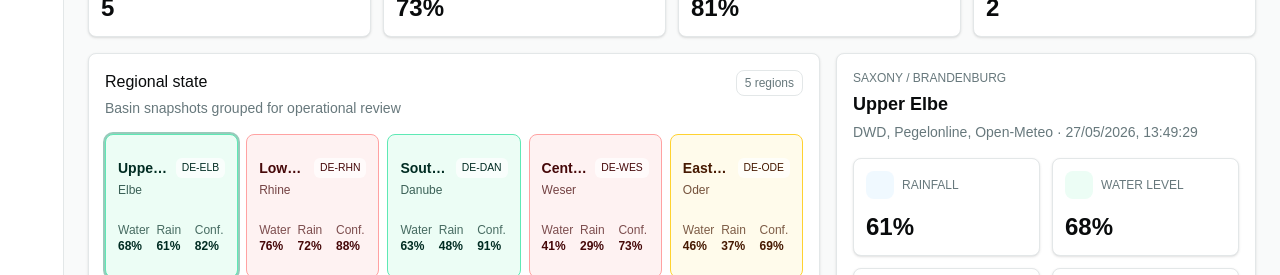
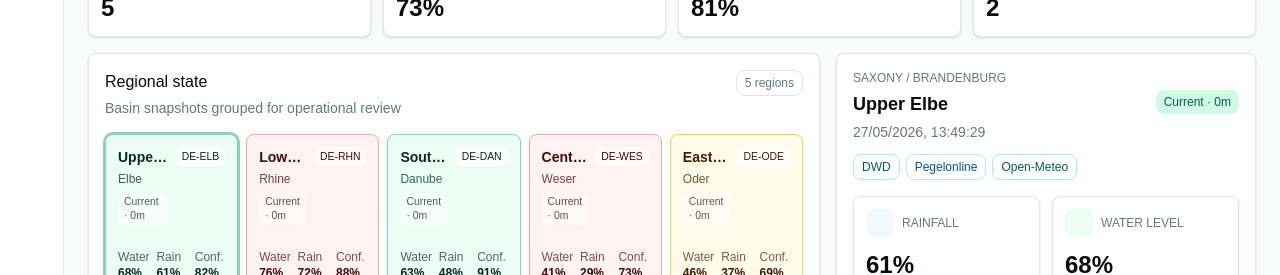
Before and after one commit to kabaskill/droplet, a React (Vite) app in the folder frontend/: page / in a window 1280 px wide. Shown: the part 154-429 px from the top of the page. Built offline with nearby package versions, Linux system fonts and the light colour scheme; no server answers; some icons are missing.

Commit message:
add: snapshot source freshness

```diff
--- a/frontend/src/components/app/RegionDetailPanel.tsx
+++ b/frontend/src/components/app/RegionDetailPanel.tsx
@@ -8,6 +8,12 @@ import {
 import { HistoricalTrend } from "@/components/app/HistoricalTrend"
 import { MetricTile } from "@/components/app/MetricTile"
 import { ReservoirState } from "@/components/app/ReservoirState"
+import { cn } from "@/lib/utils"
+import {
+  freshnessLabel,
+  snapshotFreshnessStatus,
+  snapshotSourceTags,
+} from "@/services/snapshot-freshness"
 import type { Region, ReservoirSnapshot } from "@/services/types"
 
 type RegionDetailPanelProps = {
@@ -21,17 +27,55 @@ export function RegionDetailPanel({
   region,
   snapshot,
 }: RegionDetailPanelProps) {
+  const freshnessStatus = snapshotFreshnessStatus(snapshot)
+  const sources = snapshotSourceTags(snapshot)
+
   return (
     <aside className="grid gap-4 xl:grid-cols-1">
       <section className="rounded-md border bg-card p-4 shadow-sm">
-        <div className="mb-4">
-          <div className="text-xs font-medium uppercase text-muted-foreground">
-            {region.federalState}
+        <div className="mb-4 space-y-3">
+          <div>
+            <div className="text-xs font-medium uppercase text-muted-foreground">
+              {region.federalState}
+            </div>
+            <div className="mt-1 flex items-start justify-between gap-3">
+              <h2 className="text-lg font-semibold">{region.name}</h2>
+              <span
+                className={cn(
+                  "shrink-0 rounded-md px-2 py-1 text-xs font-medium capitalize",
+                  freshnessStatus === "current" &&
+                    "bg-emerald-100 text-emerald-800 dark:bg-emerald-950 dark:text-emerald-200",
+                  freshnessStatus === "stale" &&
+                    "bg-amber-100 text-amber-800 dark:bg-amber-950 dark:text-amber-200",
+                  freshnessStatus === "old" &&
+                    "bg-red-100 text-red-800 dark:bg-red-950 dark:text-red-200"
+                )}
+              >
+                {freshnessStatus} · {freshnessLabel(snapshot)}
+              </span>
+            </div>
+            <p className="mt-1 text-sm text-muted-foreground">
+              {new Date(snapshot.timestamp).toLocaleString("en-DE")}
+            </p>
           </div>
-          <h2 className="mt-1 text-lg font-semibold">{region.name}</h2>
-          <p className="mt-1 text-sm text-muted-foreground">
-            {snapshot.source} · {new Date(snapshot.timestamp).toLocaleString("en-DE")}
-          </p>
+
+          <div className="flex flex-wrap gap-1.5">
+            {sources.map((source) => (
+              <span
+                className={cn(
+                  "max-w-full truncate rounded-md border bg-background px-2 py-1 text-xs text-muted-foreground",
+                  source.kind === "water" && "border-sky-200 text-sky-800 dark:text-sky-200",
+                  source.kind === "weather" &&
+                    "border-emerald-200 text-emerald-800 dark:text-emerald-200",
+                  source.kind === "fallback" &&
+                    "border-amber-200 text-amber-800 dark:text-amber-200"
+                )}
+                key={`${source.kind}-${source.label}`}
+              >
+                {source.label}
+              </span>
+            ))}
+          </div>
         </div>
 
         <div className="grid grid-cols-2 gap-3">
--- a/frontend/src/components/app/RegionOperationsMap.tsx
+++ b/frontend/src/components/app/RegionOperationsMap.tsx
@@ -1,6 +1,10 @@
 import { useTransition } from "react"
 
 import { cn } from "@/lib/utils"
+import {
+  freshnessLabel,
+  snapshotFreshnessStatus,
+} from "@/services/snapshot-freshness"
 import type { Region, ReservoirSnapshot } from "@/services/types"
 
 type RegionOperationsMapProps = {
@@ -13,6 +17,10 @@ type RegionOperationsMapProps = {
 function riskClass(snapshot?: ReservoirSnapshot) {
   if (!snapshot) {
     return "border-border bg-muted"
+  }
+
+  if (snapshotFreshnessStatus(snapshot) === "old") {
+    return "border-amber-300 bg-amber-50 text-amber-950 dark:bg-amber-950/30 dark:text-amber-100"
   }
 
   if (snapshot.waterLevel > 72 || snapshot.evaporationPressure > 62) {
@@ -52,6 +60,7 @@ export function RegionOperationsMap({
         {regions.map((region) => {
           const snapshot = snapshots.find((item) => item.regionId === region.id)
           const selected = selectedRegionId === region.id
+          const freshnessStatus = snapshot ? snapshotFreshnessStatus(snapshot) : null
 
           return (
             <button
@@ -70,7 +79,14 @@ export function RegionOperationsMap({
               <div className="flex items-start justify-between gap-2">
                 <div className="min-w-0">
                   <div className="truncate text-sm font-semibold">{region.name}</div>
-                  <div className="mt-1 truncate text-xs opacity-75">{region.basin}</div>
+                  <div className="mt-1 flex flex-wrap items-center gap-1.5 text-xs opacity-75">
+                    <span className="truncate">{region.basin}</span>
+                    {snapshot && freshnessStatus ? (
+                      <span className="rounded-sm bg-background/70 px-1.5 py-0.5 text-[0.65rem] font-medium capitalize">
+                        {freshnessStatus} · {freshnessLabel(snapshot)}
+                      </span>
+                    ) : null}
+                  </div>
                 </div>
                 <span className="shrink-0 rounded-sm bg-background/70 px-1.5 py-0.5 text-[0.65rem] font-medium">
                   {region.code}
--- /dev/null
+++ b/frontend/src/services/snapshot-freshness.ts
@@ -0,0 +1,78 @@
+import type {
+  ReservoirSnapshot,
+  SnapshotFreshnessStatus,
+  SnapshotSourceKind,
+} from "@/services/types"
+
+export function snapshotFreshnessStatus(
+  snapshot: ReservoirSnapshot
+): SnapshotFreshnessStatus {
+  return snapshot.freshnessStatus ?? statusFromAge(snapshotAgeMinutes(snapshot))
+}
+
+export function snapshotAgeMinutes(snapshot: ReservoirSnapshot) {
+  if (typeof snapshot.ageMinutes === "number") {
+    return snapshot.ageMinutes
+  }
+
+  const observedAt = new Date(snapshot.timestamp).getTime()
+
+  if (Number.isNaN(observedAt)) {
+    return 0
+  }
+
+  return Math.max(0, Math.round((Date.now() - observedAt) / 60_000))
+}
+
+export function freshnessLabel(snapshot: ReservoirSnapshot) {
+  const ageMinutes = snapshotAgeMinutes(snapshot)
+
+  if (ageMinutes < 60) {
+    return `${ageMinutes}m`
+  }
+
+  return `${Math.round(ageMinutes / 60)}h`
+}
+
+export function snapshotSourceTags(snapshot: ReservoirSnapshot) {
+  if (snapshot.sources?.length) {
+    return snapshot.sources
+  }
+
+  return snapshot.source.split(",").map((label) => {
+    const trimmedLabel = label.trim()
+
+    return {
+      kind: sourceKind(trimmedLabel),
+      label: trimmedLabel,
+    }
+  })
+}
+
+function statusFromAge(ageMinutes: number): SnapshotFreshnessStatus {
+  if (ageMinutes <= 120) {
+    return "current"
+  }
+
+  if (ageMinutes <= 360) {
+    return "stale"
+  }
+
+  return "old"
+}
+
+function sourceKind(source: string): SnapshotSourceKind {
+  if (source.includes("Pegelonline")) {
+    return "water"
+  }
+
+  if (source.startsWith("DWD") || source.startsWith("Open-Meteo")) {
+    return "weather"
+  }
+
+  if (source.toLowerCase().includes("fallback")) {
+    return "fallback"
+  }
+
+  return "model"
+}
--- a/frontend/src/services/types.ts
+++ b/frontend/src/services/types.ts
@@ -1,4 +1,6 @@
 export type TrendDirection = "falling" | "rising" | "stable"
+export type SnapshotFreshnessStatus = "current" | "old" | "stale"
+export type SnapshotSourceKind = "fallback" | "model" | "water" | "weather"
 
 export type Region = {
   basin: string
@@ -11,12 +13,18 @@ export type Region = {
 }
 
 export type ReservoirSnapshot = {
+  ageMinutes?: number
   confidenceScore: number
   evaporationPressure: number
+  freshnessStatus?: SnapshotFreshnessStatus
   id?: number
   rainfallIndex: number
   regionId: string
   source: string
+  sources?: {
+    kind: SnapshotSourceKind
+    label: string
+  }[]
   timestamp: string
   trend: TrendDirection
   visibilityScore: number
```
Also changed, not shown: 2 other files (tests, documents, lock files or other folders).
